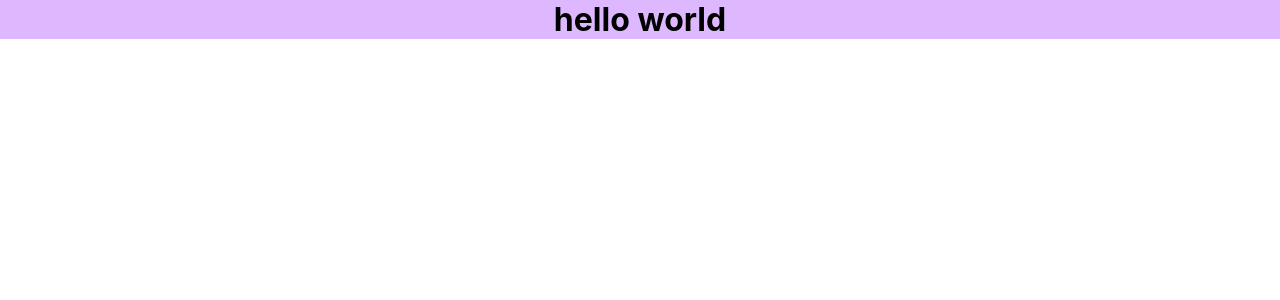
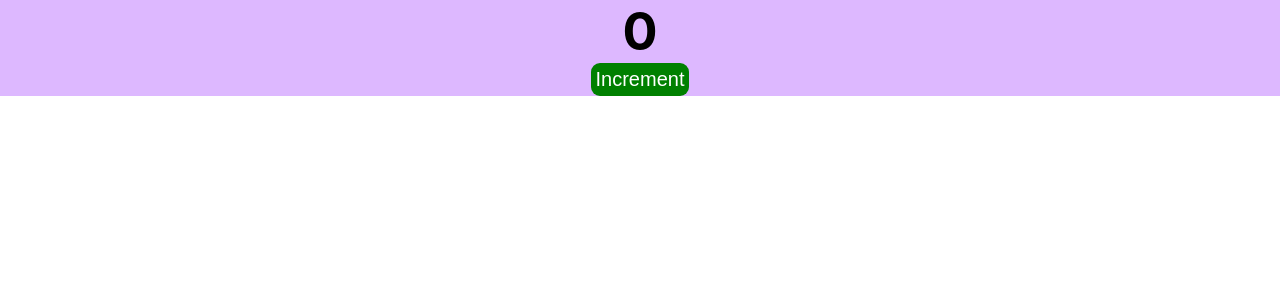
Before and after one commit to joyadeep/Reactclassroom, a React (Create React App) app: page / in a window 1280 px wide. Shown: the top 300 px of the page. Built offline with nearby package versions, Linux system fonts and the light colour scheme.

Commit message:
second commit

```diff
--- a/src/App.js
+++ b/src/App.js
@@ -1,3 +1,4 @@
+import {useState} from 'react'
 import logo from './logo.svg';
 
 
@@ -5,9 +6,24 @@ import logo from './logo.svg';
 import './App.css';
 
 function App() {
+
+  const [number,setNumber]=useState(0);
+
+  // const handleClick=()=>{
+  //   setNumber(number+1);
+  // }
   return (
     <div className="App" >
-      <h1>hello world</h1>
+      {
+        console.log("number ==",number)
+      }
+      <h1 style={{fontSize:"52px"}}> {number} </h1>
+      <button
+       style={{fontSize:"20px",backgroundColor:"green",color:"white",padding:"5px",border:"0",borderRadius:"9px",cursor:"pointer"}}
+
+       onClick={()=>{setNumber(number+1)}}
+       >
+        Increment</button>
     </div>
   );
 }
```
